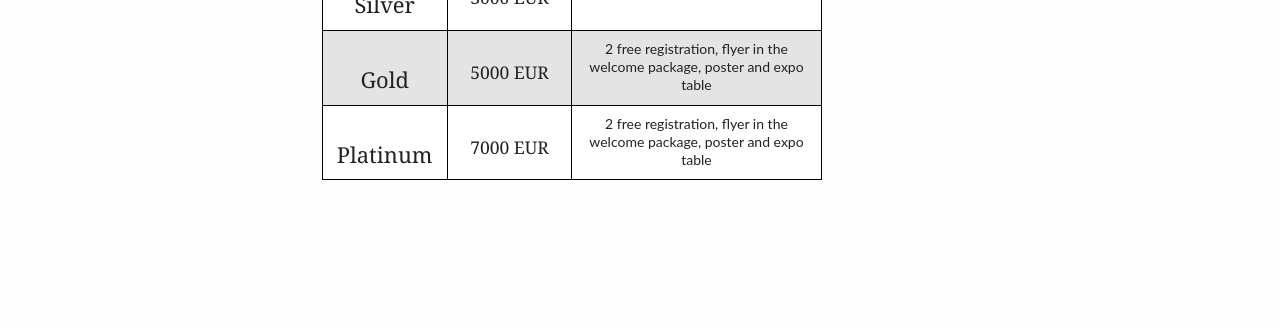
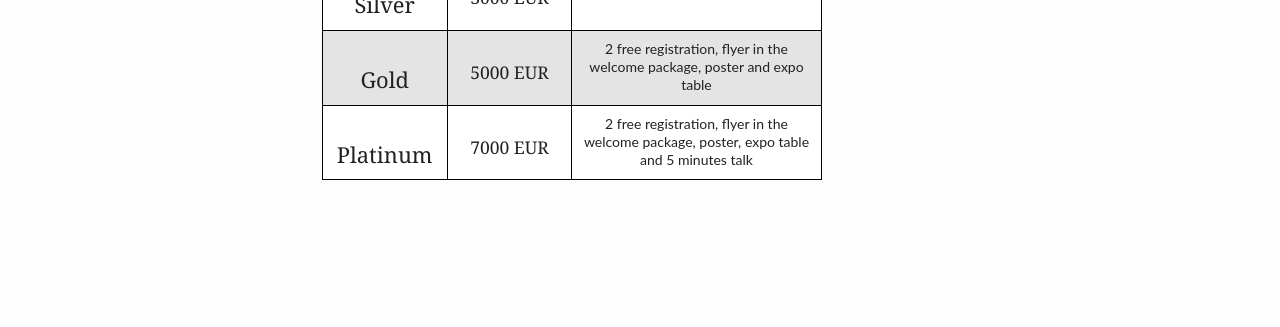
Before and after one commit to ethbarcelona/ethbarcelona.github.io, a Jekyll site: the page built from sponsors/index.md, in a window 1280 px wide. Shown: the part 685-1012 px from the top of the page. Built offline with Jekyll 4.4.1, drawn with Linux system fonts in a browser that asks for light colours.

Commit message:
Fix sponsors

```diff
--- a/sponsors/index.md
+++ b/sponsors/index.md
@@ -47,7 +47,8 @@ header:
   <td width="125" style="text-align:center;" > <h3>Platinum</h3> </td>
   <td width="125" style="text-align:center;" > <h4>7000 EUR</h4> </td>
   <td width="250" style="text-align:center;" >
-	2 free registration, flyer in the welcome package, poster and expo table
+	2 free registration, flyer in the welcome package, poster, expo table and
+	5 minutes talk
   </td>
  </tr>
 
```
